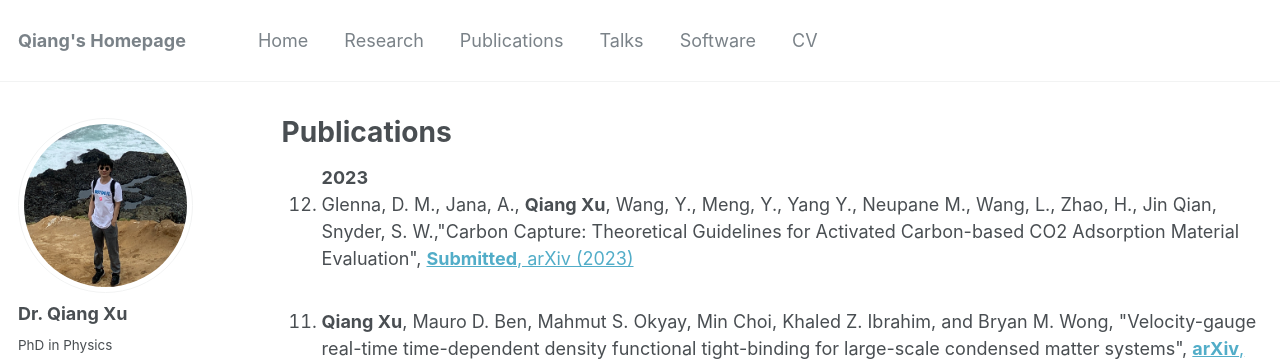
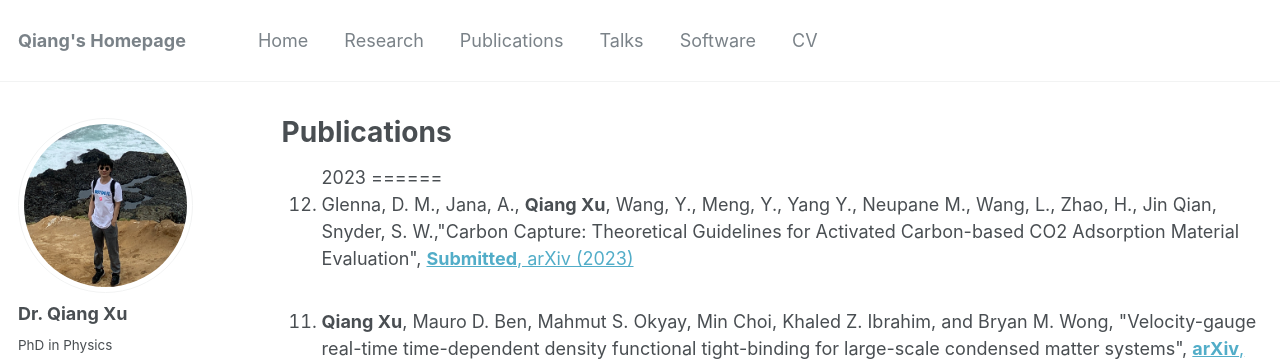
Before and after one commit to xqjlu/xqjlu.github.io, a Jekyll site: the page built from _pages/publications.md, in a window 1280 px wide and 900 px high. Shown: the top 361 px of the window. Built offline with Jekyll 4.4.1, drawn with Linux system fonts in a browser that asks for light colours; some web fonts are replaced.

Commit message:
pub years

```diff
--- a/_pages/publications.md
+++ b/_pages/publications.md
@@ -28,7 +28,8 @@ redirect_from:
 
 <ol style="padding-left: 40px;" reversed="" start="12">
 <!--2023-->
-<b>2023</b>
+2023
+======
 
 <li>Glenna, D. M., Jana, A., <b>Qiang Xu</b>, Wang, Y., Meng, Y., Yang Y., Neupane M., Wang, L., Zhao, H., Jin Qian, Snyder, S. W.,"Carbon Capture: Theoretical Guidelines for Activated Carbon-based CO2 Adsorption Material Evaluation",
 <a href="https://link.springer.com/article/10.1007/s11467-023-1276-4" target="_blank"><b>Submitted</b>, arXiv (2023)</a>
```
